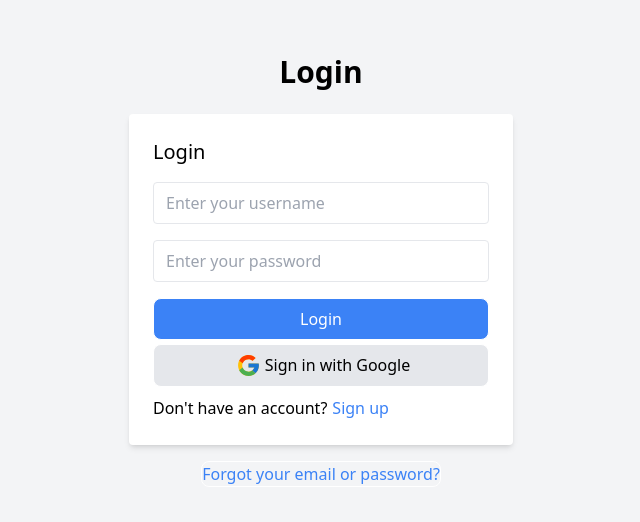
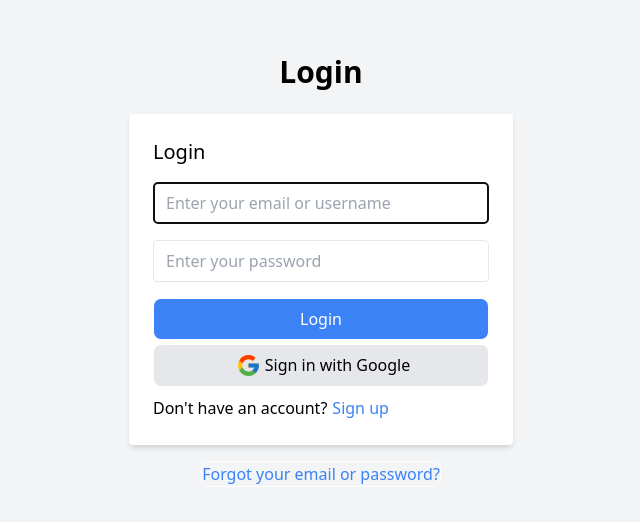
Before and after one commit to Borgeel/web_shop, a React (Create React App) app in the folder client/: page /auth in a window 1280 px wide. Shown: the part 130-652 px from the top of the page, without its empty margins (319-959 px from the left). Built offline with nearby package versions, Linux system fonts and the light colour scheme; no server answers.

Commit message:
fix(button): modify button clickHandler to execute children even without onClick prop

```diff
--- a/client/src/components/common/Button.jsx
+++ b/client/src/components/common/Button.jsx
@@ -1,5 +1,4 @@
 import { useLoading } from "../../contexts/LoadingContext";
-import { uniqueBtnId } from "../../utils/getId";
 import Loader from "./Loader";
 import PropTypes from "prop-types";
 
@@ -10,18 +9,17 @@ const Button = ({
   buttonId,
   onClick,
   type,
-  link,
   ...props
 }) => {
   // Subscribe to useLoading and immediatly provide it the Button instance id
-
-  console.log(buttonId);
   const { isBtnLoading, startBtnLoading, stopBtnLoading } =
     useLoading(buttonId);
 
   const clickHandler = async () => {
     if (!buttonId) {
-      return onClick();
+      if (onClick) {
+        return onClick();
+      }
     } else {
       startBtnLoading();
       try {
@@ -53,6 +51,8 @@ Button.propTypes = {
   onClick: PropTypes.func,
   className: PropTypes.string,
   type: PropTypes.string,
+  buttonId: PropTypes.string,
+  onClickRequest: PropTypes.func,
 };
 
 export default Button;
--- a/client/src/containers/Auth.jsx
+++ b/client/src/containers/Auth.jsx
@@ -62,10 +62,13 @@ const Auth = () => {
             name="username"
             type="text"
             onChange={onChange}
-            placeholder="Enter your username"
+            placeholder={
+              isSignUp ? "Enter your username" : "Enter your email or username"
+            }
             labelClass="block mb-1"
             labelText="Username: "
             inputClass="w-full px-3 py-2 border rounded"
+            autoFocus={true}
           />
         </div>
         {isSignUp && (
```
